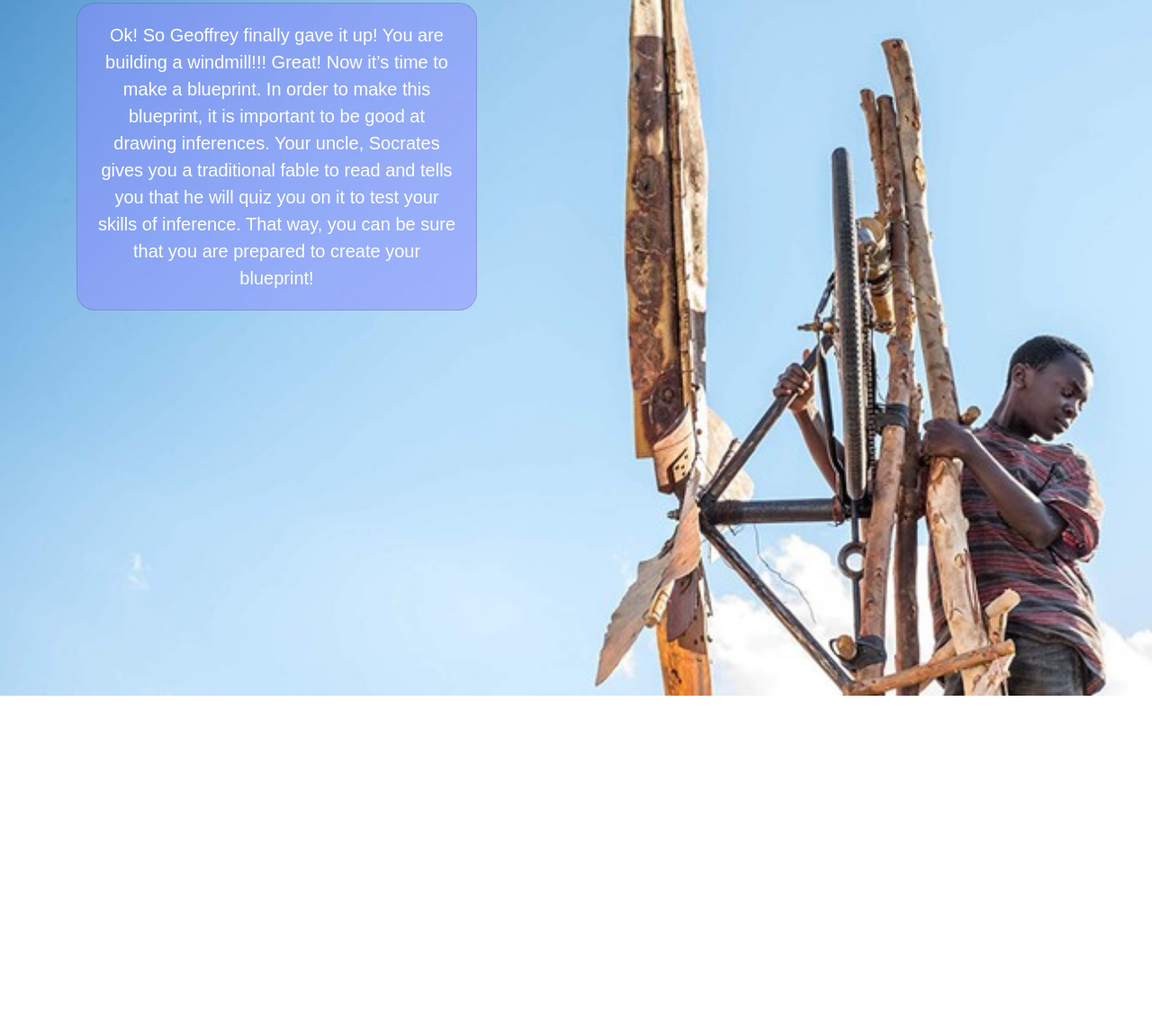
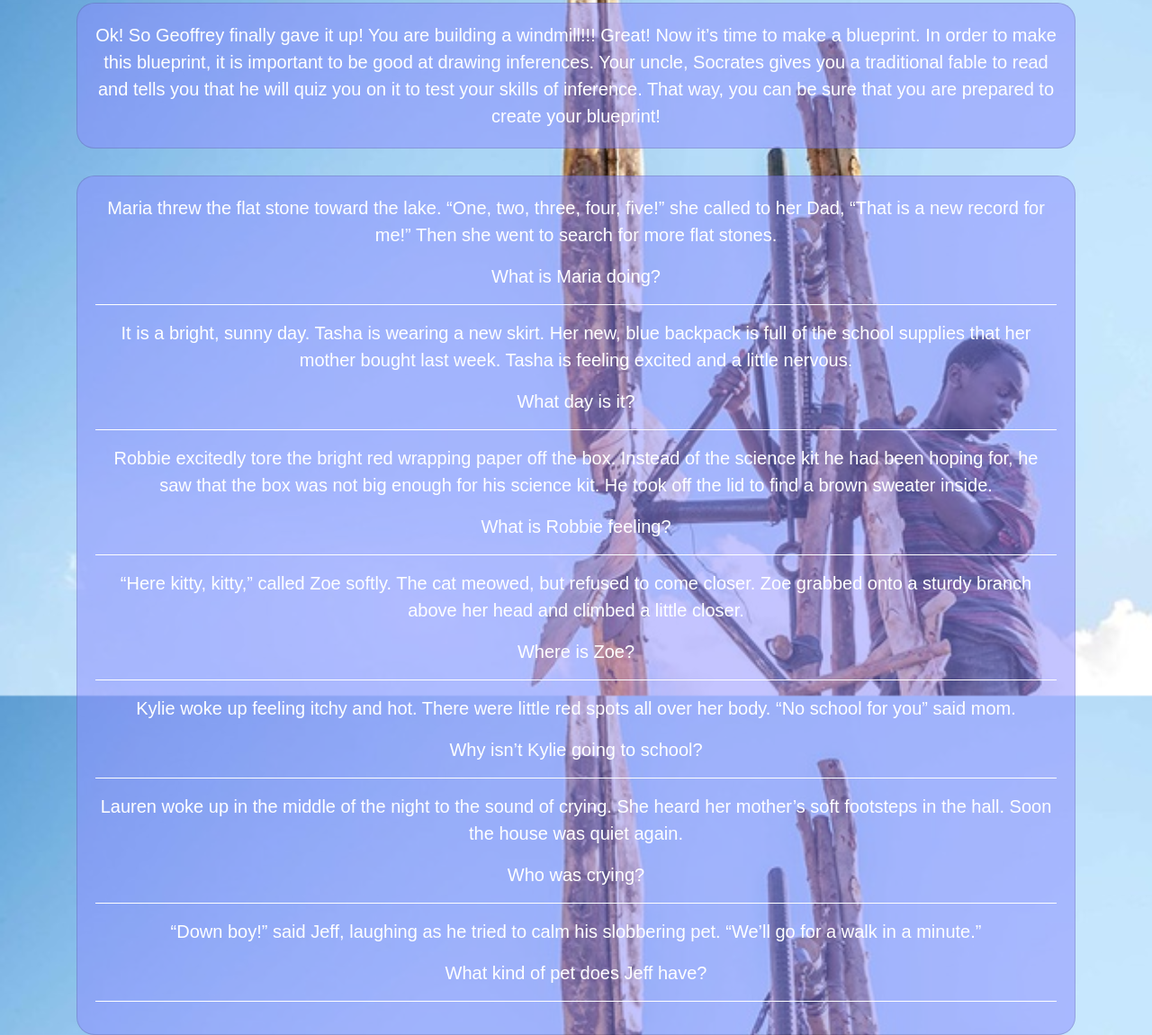
Before and after one commit to Jeff-Paul-Greco/Escape-Rooms, a website: page public/pages/wind-mill.html in a window 1280 px wide. Shown: the part 27-1177 px from the top of the page at 90% size. Before the commit the page ends 800 px from the top, so only its background shows below. Drawn offline with nearby package versions, Linux system fonts and the light colour scheme; a web font is replaced by a local one.

Commit message:
started quiz layout

```diff
--- a/public/pages/wind-mill.html
+++ b/public/pages/wind-mill.html
@@ -17,11 +17,65 @@
 
     <div class="container">
         <div class="row">
-            <div class="col-md-5">
+            <div class="col-md-12">
                 <div class="card text-center percy-intro z-depth-5" id="wind-intro">
                     <div class="card-body">
-                        <p class="card-text">Ok! So Geoffrey finally gave it up! You are building a windmill!!! Great! Now it’s time to make a blueprint. In order to make this blueprint, it is important to be good at drawing inferences. Your uncle, Socrates gives you a traditional fable to read and tells you that he will quiz you on it to test your skills of inference. That way, you can be sure that you are prepared to create your blueprint!
+                        <p class="card-text">Ok! So Geoffrey finally gave it up! You are building a windmill!!! Great!
+                            Now it’s time to make a blueprint. In order to make this blueprint, it is important to be
+                            good at drawing inferences. Your uncle, Socrates gives you a traditional fable to read and
+                            tells you that he will quiz you on it to test your skills of inference. That way, you can be
+                            sure that you are prepared to create your blueprint!
                         </p>
+                    </div>
+                </div>
+            </div>
+
+            <div class="col-md-12">
+                <div class="card text-center percy-intro z-depth-5" id="wind-intro">
+                    <div class="card-body">
+                        <p>
+                            Maria threw the flat stone toward the lake. “One, two, three, four, five!” she called to her
+                            Dad, “That is a new record for me!” Then she went to search for more flat stones.
+                        </p>
+                        <p>What is Maria doing?</p>
+                        <hr>
+
+                        <p>
+                            It is a bright, sunny day. Tasha is wearing a new skirt. Her new, blue backpack is full of the school supplies that her mother bought last week. Tasha is feeling excited and a little nervous.
+                        </p>
+                        <p>What day is it?</p>
+                        <hr>
+
+                        <p>
+                            Robbie excitedly tore the bright red wrapping paper off the box. Instead of the science kit he had been hoping for, he saw that the box was not big enough for his science kit. He took off the lid to find a brown sweater inside.
+                        </p>
+                        <p>What is Robbie feeling?</p>
+                        <hr>
+
+                        <p>
+                            “Here kitty, kitty,” called Zoe softly. The cat meowed, but refused to come closer. Zoe grabbed onto a sturdy branch above her head and climbed a little closer.
+                        </p>
+                        <p>Where is Zoe?</p>
+                        <hr>
+
+                        <p>
+                            Kylie woke up feeling itchy and hot. There were little red spots all over her body. “No school for you” said mom.
+                        </p>
+                        <p>Why isn’t Kylie going to school?</p>
+                        <hr>
+
+                        <p>
+                            Lauren woke up in the middle of the night to the sound of crying. She heard her mother’s soft footsteps in the hall. Soon the house was quiet again.
+                        </p>
+                        <p>Who was crying?</p>
+                        <hr>
+
+                        <p>
+                            “Down boy!” said Jeff, laughing as he tried to calm his slobbering pet. “We’ll go for a walk in a minute.”
+                        </p>
+                        <p>What kind of pet does Jeff have?</p>
+                        <hr>
+
                     </div>
                 </div>
             </div>
@@ -30,5 +84,7 @@
 
 
 </body>
+<script src="https://ajax.googleapis.com/ajax/libs/jquery/3.4.1/jquery.min.js"></script>
+<script src="../main.js"></script>
 
 </html>
```
